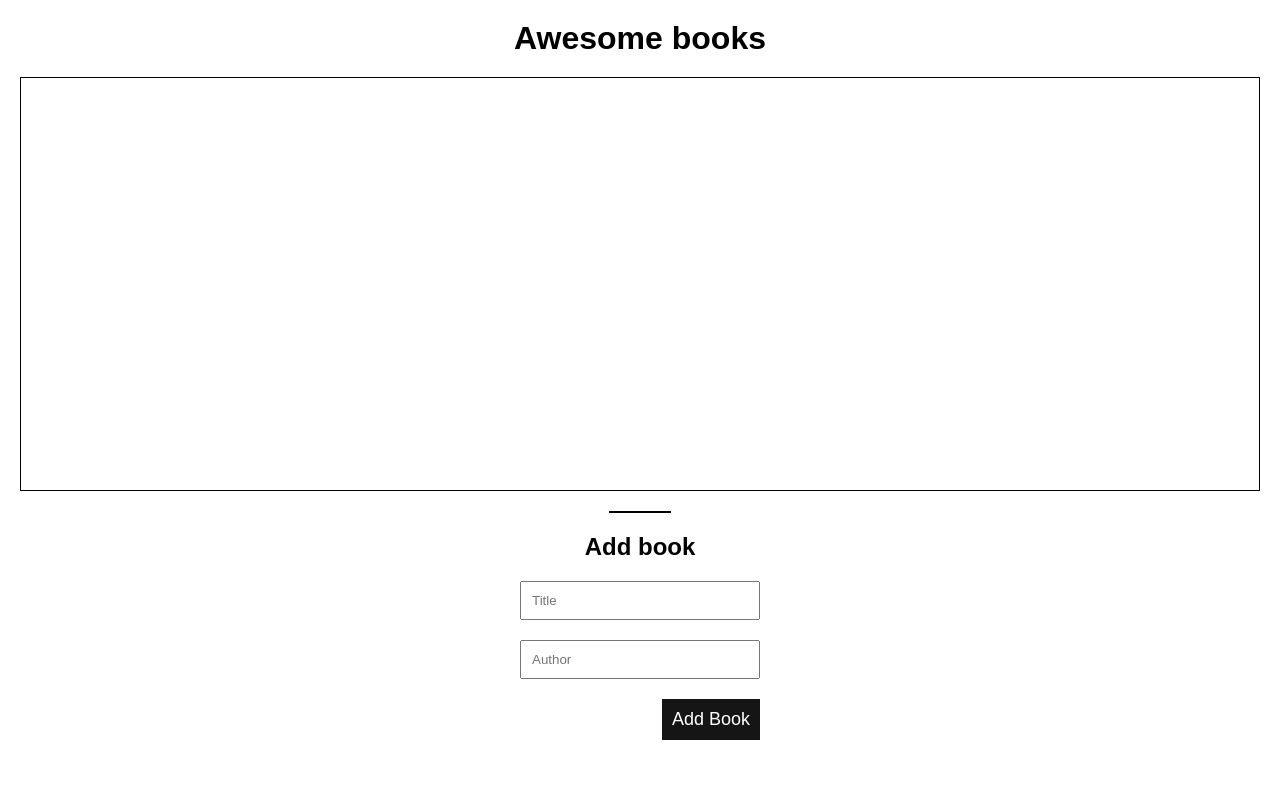
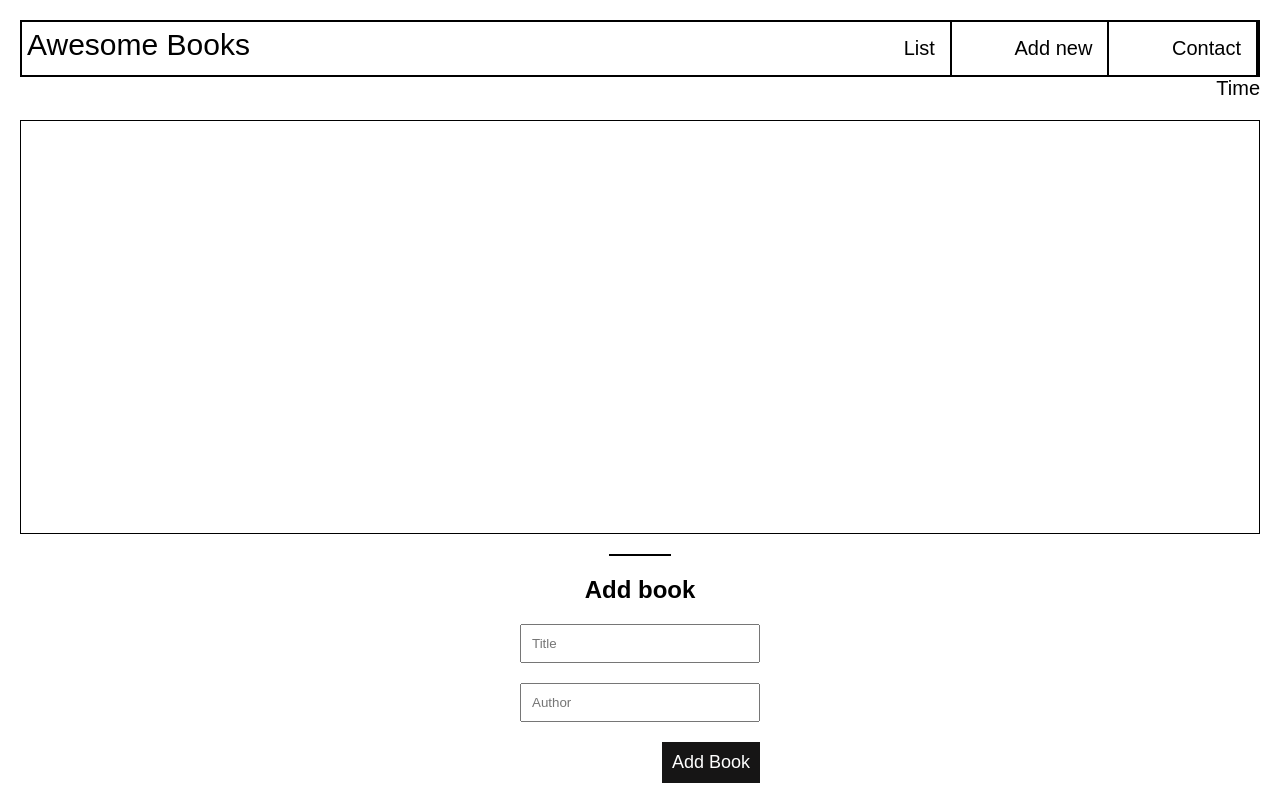
Before and after one commit to Hope1226/Awesome-books-library, a website: page index.html in a window 1280 px wide. Drawn offline with Linux system fonts and the light colour scheme.

Commit message:
Create nav bar

```diff
--- a/assets/stylesheets/style.css
+++ b/assets/stylesheets/style.css
@@ -25,8 +25,45 @@ body {
   font-family: 'Poppins', sans-serif;
 }
 
-.heading {
-  text-align: center;
+.d-flex {
+  display: flex;
+}
+
+.main-nav {
+  justify-content: space-between;
+  border: solid 2px #000;
+  align-items: baseline;
+  padding-left: 5px;
+}
+
+.logo {
+  font-size: 30px;
+}
+
+.nav-list {
+  list-style: none;
+  font-size: 20px;
+  justify-content: space-between;
+  flex-basis: 30%;
+}
+
+.nav-list li {
+  border-right: solid 2px #000;
+  justify-content: center;
+  align-items: center;
+}
+
+.nav-list li a {
+  text-decoration: none;
+  /* text-align: center; */
+  padding: 15px;
+  color: #000;
+  display: block;
+}
+
+.time-nav {
+  justify-content: end;
+  font-size: 20px;
 }
 
 .library-container {
--- a/index.html
+++ b/index.html
@@ -10,7 +10,19 @@
 </head>
 <body>
   <header>
-    <h1 class="heading text-color">Awesome books</h1>
+    <nav>
+      <div class="main-nav d-flex">
+        <p class="logo text-color">Awesome Books</p>
+        <ul class="nav-list d-flex text-color">
+          <li class="d-flex"><a href="#">List</a></li>
+          <li class="d-flex"><a href="#">Add new</a></li>
+          <li class="d-flex"><a href="#">Contact</a></li>
+        </ul>
+      </div>
+      <div class="time-nav d-flex text-color">
+        <p>Time</p>
+      </div>
+    </nav>
   </header>
   <section class="library-container">
     <div class="books-list"></div>
```
